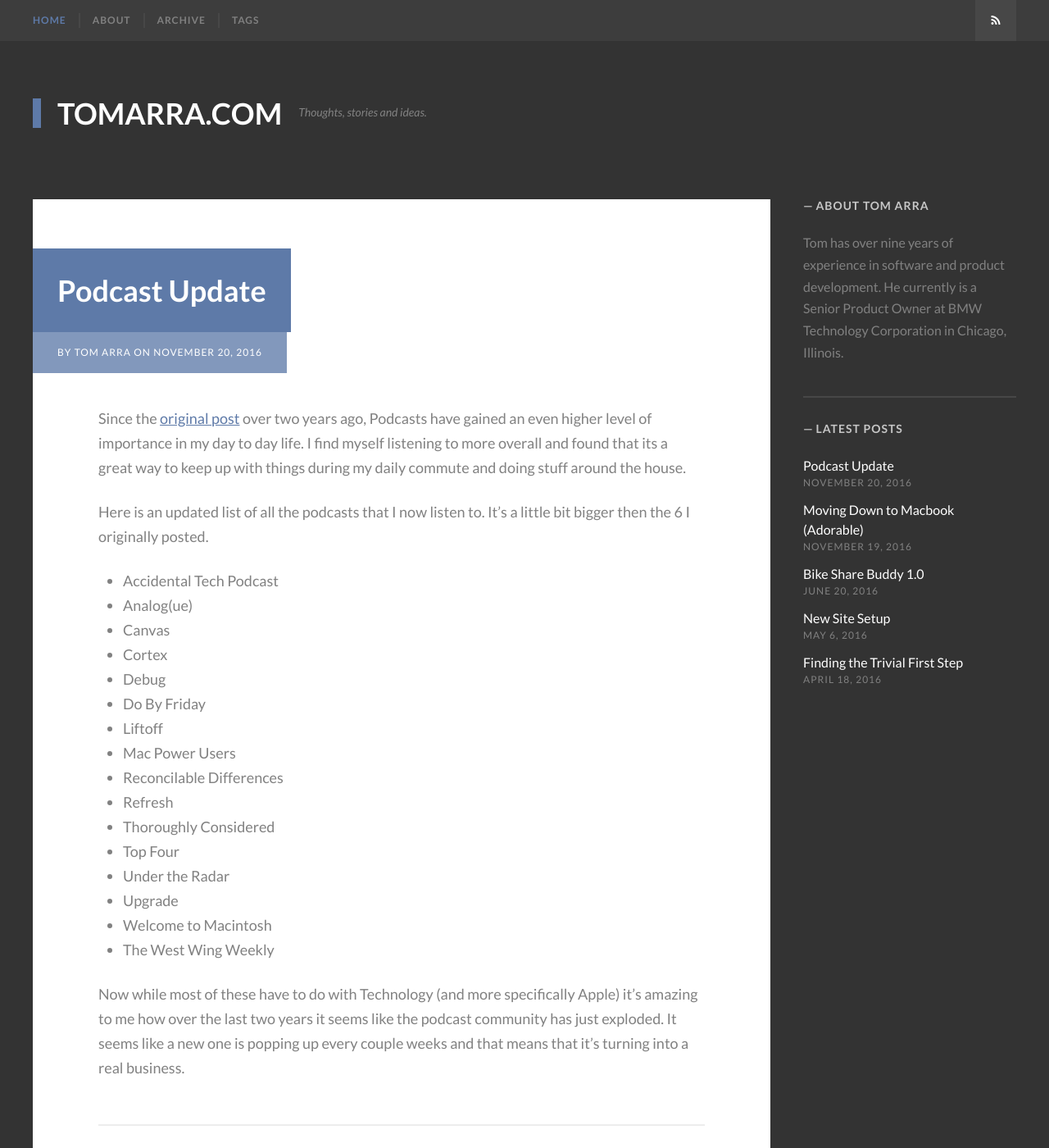
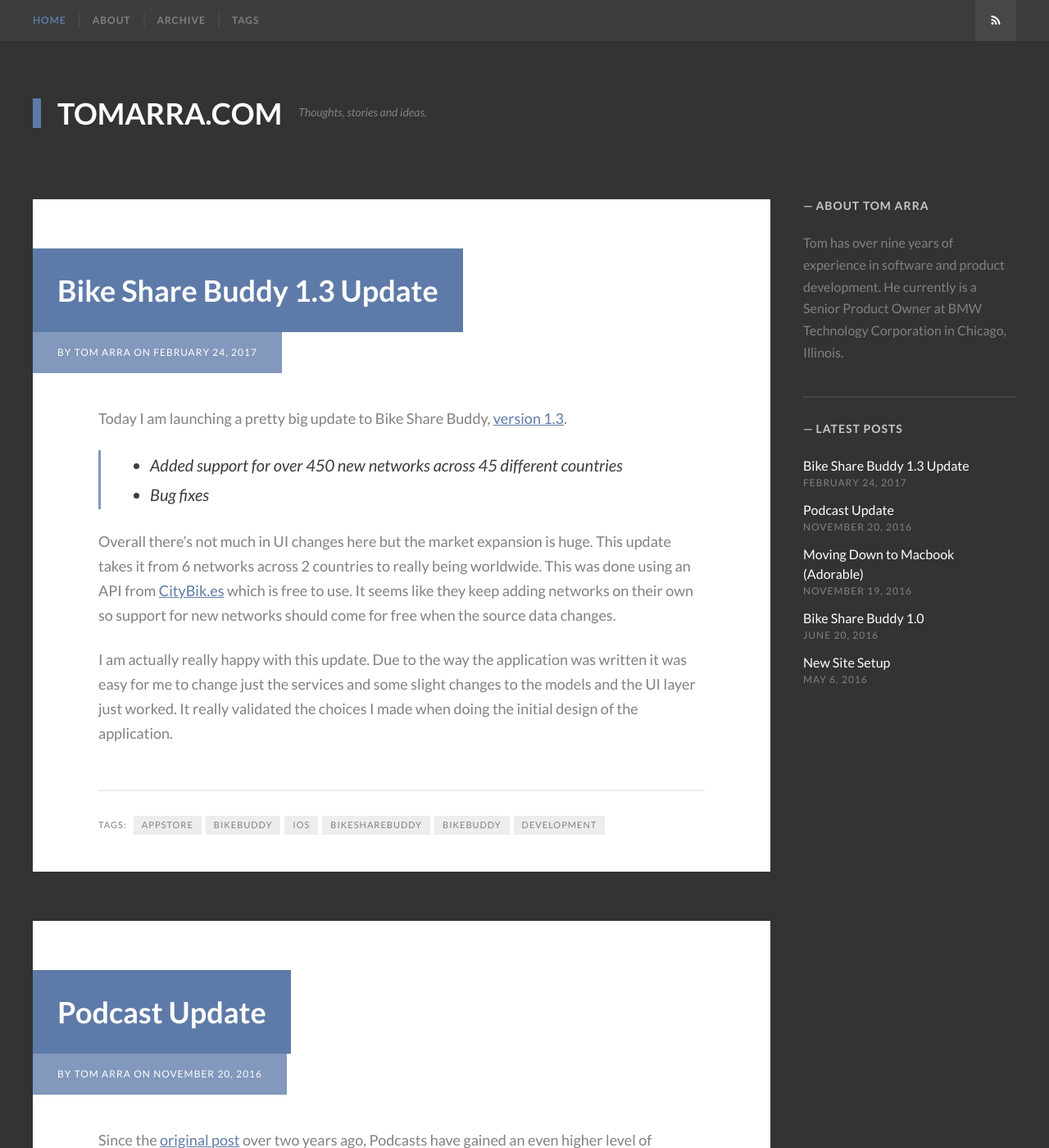
Before and after one commit to tomarra/tomarra.github.io, a Jekyll site: the page built from index.html, in a window 1280 px wide and 1400 px high. Shown: the whole window at 82% size. Built offline with Jekyll 4.4.1, drawn with Linux system fonts in a browser that asks for light colours; some web fonts are replaced; the list of posts is cut into pages by our own code; some of the changed text lies outside the part shown.

Commit message:
New post for Bike Buddy 1.3 update

```diff
--- a/_posts/2014-08-15-What-I-Use-Mac-Software.markdown
+++ b/_posts/2014-08-15-What-I-Use-Mac-Software.markdown
@@ -1,6 +1,6 @@
 ---
 layout: post
-title:  "What I Use: Mac Software"
+title:  "What I Use - Mac Software"
 date:   2014-08-15
 banner_image: Mac_Apps.jpg
 tags: software appstore mac macappstore
--- /dev/null
+++ b/_posts/2017-02-24-BikeBuddy-1.3.markdown
@@ -0,0 +1,14 @@
+---
+layout: post
+title:  "Bike Share Buddy 1.3 Update"
+date:   2017-02-24
+tags: appstore bikebuddy ios bikesharebuddy bikebuddy development
+---
+Today I am launching a pretty big update to Bike Share Buddy, [version 1.3](https://itunes.apple.com/au/app/bike-share-buddy/id998776734?mt=8).
+
+> - Added support for over 450 new networks across 45 different countries
+> - Bug fixes
+
+Overall there's not much in UI changes here but the market expansion is huge. This update takes it from 6 networks across 2 countries to really being worldwide. This was done using an API from [CityBik.es](https://citybik.es/) which is free to use. It seems like they keep adding networks on their own so support for new networks should come for free when the source data changes.
+
+I am actually really happy with this update. Due to the way the application was written it was easy for me to change just the services and some slight changes to the models and the UI layer just worked. It really validated the choices I made when doing the initial design of the application.
```
